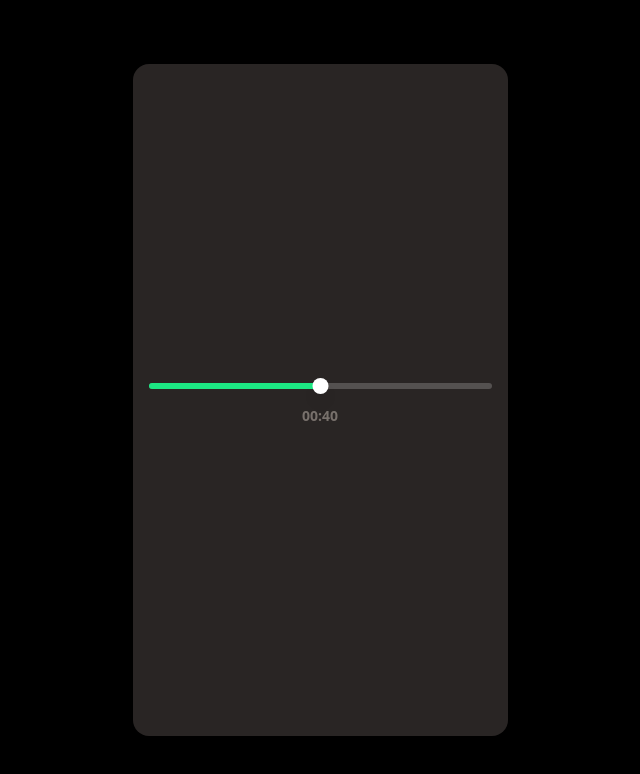
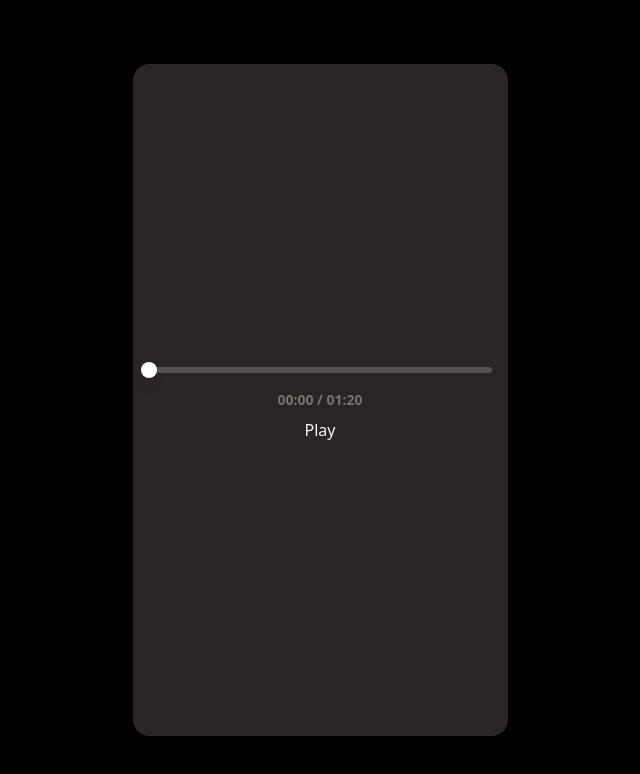
Before and after one commit to andrewpomeroy/slider-example, a Next.js app: page / in a window 1280 px wide. Shown: the top 774 px of the page, without its empty margins (320-960 px from the left). Built offline with nearby package versions, Linux system fonts and the light colour scheme.

Commit message:
add simulated playback hook

```diff
--- a/package.json
+++ b/package.json
@@ -23,7 +23,8 @@
     "react-use-measure": "^2.1.1",
     "tailwind-merge": "^2.1.0",
     "tailwindcss-animate": "^1.0.7",
-    "typescript": "4.9.3"
+    "typescript": "4.9.3",
+    "zustand": "^4.4.7"
   },
   "devDependencies": {
     "@types/node": "^12.12.21",
--- a/src/components/Slider.tsx
+++ b/src/components/Slider.tsx
@@ -4,6 +4,7 @@ import useMeasure from 'react-use-measure';
 import { TooltipContent, TooltipTrigger, TooltipProvider, Tooltip } from './ui/tooltip';
 import { clsx, cn } from '../lib/utils';
 import { twMerge } from 'tailwind-merge';
+import useVideoPlayback from '../hooks/useVideoPlayback';
 
 const TOTAL_TIME = 80000;
 
@@ -26,25 +27,25 @@ const Slider = ({ }) => {
   const [hovered, setHovered] = useState(false);
   const [knobHovered, setKnobHovered] = useState(false);
   const [pressed, setPressed] = useState(false);
-  const progress = useMotionValue(0.5);
   const mouseX = useMotionValue(0);
-  const width = useTransform(progress, (v) => `${v * 100}%`);
-  const roundedProgress = useTransform(
-    progress,
-    (v) => progressRatioToTime(v)
-  );
-  const [tooltipContent, setTooltipContent] = useState(roundedProgress.get());
+  const { play, pause, playing, currentTime } = useVideoPlayback(0, TOTAL_TIME);
+  const [tooltipContent, setTooltipContent] = useState(msToTime(currentTime));
   const state = pressed ? "pressed" : hovered ? "hovered" : "idle";
-  const knobTransformX = useTransform(
-    progress,
-    (v) => v * bounds.width
-  );
     const tooltipX = useTransform(
       mouseX,
       (v) => {
         return `calc(${v}px - 50%)`
       }
       );
+  const progress = currentTime / TOTAL_TIME;
+  const currentTimeDisplay = progressRatioToTime(progress);
+  const width = `${progress * 100}%`;
+  const knobTransformX = progress * bounds.width;
+  // const width = useTransform(currentTime, (v) => `${v * 100}%`);
+  // const knobTransformX = useTransform(
+  //   progress,
+  //   (v) => v * bounds.width
+  // );
 
   useEffect(() => {
     mouseX.onChange((v) => {
@@ -67,18 +68,18 @@ const Slider = ({ }) => {
     const offsetX = getTimelineCursorOffsetX(event);
     mouseX.set(offsetX);
     if (pressed) {
-      setNewProgress(event);
+      // setNewProgress(event);
     }
   };
 
-  const setNewProgress = (event: React.MouseEvent<HTMLDivElement>) => {
-    let newPercent = clamp(
-      getTimelineCursorOffsetX(event) / bounds.width,
-      0,
-      1
-    );
-    progress.set(newPercent);
-  }
+  // const setNewProgress = (event: React.MouseEvent<HTMLDivElement>) => {
+  //   let newPercent = clamp(
+  //     getTimelineCursorOffsetX(event) / bounds.width,
+  //     0,
+  //     1
+  //   );
+  //   progress.set(newPercent);
+  // }
 
   return (
     (<div className="flex flex-col items-center justify-center w-full">
@@ -89,7 +90,7 @@ const Slider = ({ }) => {
           onMouseDown={(event) => {
             event.preventDefault();
             setPressed(true);
-            setNewProgress(event);
+            // setNewProgress(event);
           }}
           // TODO: onMouseUp doesn't fire when you release the mouse outside the slider
           onMouseUp={() => setPressed(false)}
@@ -136,10 +137,9 @@ const Slider = ({ }) => {
             </Tooltip>
           </div>
           {/* Knob */}
-          <motion.div
-            initial={false}
+          <div
             style={{
-              x: `calc(${knobTransformX.get()}px - 50%)`,
+              transform: `translateX(calc(${knobTransformX}px - 50%))`,
             }}
             className={`absolute left-0 top-50% origin-center ${pressed ? "cursor-grabbing" : "cursor-grab"}`}
             onMouseEnter={() => setKnobHovered(true)}
@@ -155,10 +155,10 @@ const Slider = ({ }) => {
               //   pressed: { scale: 1 },
               // }}
             />
-          </motion.div>
+          </div>
         </motion.div>
       </div>
-      {/* Label */}
+      {/* Current time */}
       <motion.div
         initial={false}
         animate={{
@@ -167,8 +167,11 @@ const Slider = ({ }) => {
         }}
         className={`select-none mt-2 text-center text-sm font-semibold tabular-nums`}
       >
-        {roundedProgress.get()}
+        {currentTimeDisplay} / {msToTime(TOTAL_TIME)}
       </motion.div>
+      <button className="mt-2" onClick={() => playing ? pause() : play()}>
+        {playing ? "Pause" : "Play"}
+      </button>
     </div>)
   );
 }
--- /dev/null
+++ b/src/hooks/useVideoPlayback.ts
@@ -0,0 +1,84 @@
+import { create } from "zustand";
+import { useEffect, useRef } from "react";
+
+// Define a type for the state
+type VideoState = {
+  playing: boolean;
+  currentTime: number;
+  startTime: number;
+  totalDuration: number;
+  play: () => void;
+  pause: () => void;
+  tick: (frameTime: number) => void;
+};
+
+// Create the Zustand store
+const useStore = create<VideoState>((set, get) => ({
+  playing: false,
+  currentTime: 0,
+  startTime: 0,
+  totalDuration: 0,
+  play: () => {
+    const { playing, currentTime } = get();
+    if (!playing) {
+      set({ playing: true, startTime: performance.now() - currentTime });
+    }
+  },
+  pause: () => {
+    get().tick(performance.now()); // Update currentTime before pausing
+    set({ playing: false });
+  },
+  tick: (frameTime: number) => {
+    const { startTime, totalDuration } = get();
+    let currentTime = frameTime - startTime;
+    if (currentTime >= totalDuration) {
+      currentTime = totalDuration;
+      set({ playing: false });
+    }
+    set({ currentTime });
+  },
+}));
+
+// React hook that wraps the Zustand store
+function useVideoPlayback(initialTime: number, totalDuration: number) {
+  const state = useStore();
+  const frameId = useRef<number>();
+
+  // Initialize the state
+  useEffect(() => {
+    useStore.setState({
+      currentTime: initialTime,
+      totalDuration: totalDuration,
+    });
+  }, [initialTime, totalDuration]);
+
+  // Effect for handling the play state and updating the current time
+  useEffect(() => {
+    const animate = (time: number) => {
+      state.tick(time);
+      if (state.playing) {
+        frameId.current = requestAnimationFrame(animate);
+      }
+    };
+
+    if (state.playing) {
+      frameId.current = requestAnimationFrame(animate);
+    }
+
+    return () => {
+      if (frameId.current) {
+        cancelAnimationFrame(frameId.current);
+      }
+    };
+  }, [state]);
+
+  // Expose play, pause, and currentTime
+  return {
+    play: state.play,
+    pause: state.pause,
+    playing: state.playing,
+    currentTime: state.currentTime,
+  };
+}
+
+export default useVideoPlayback;
```
Also changed, not shown: 1 other file (tests, documents, lock files or other folders). Lines whose indentation alone changed are shown as unchanged.
